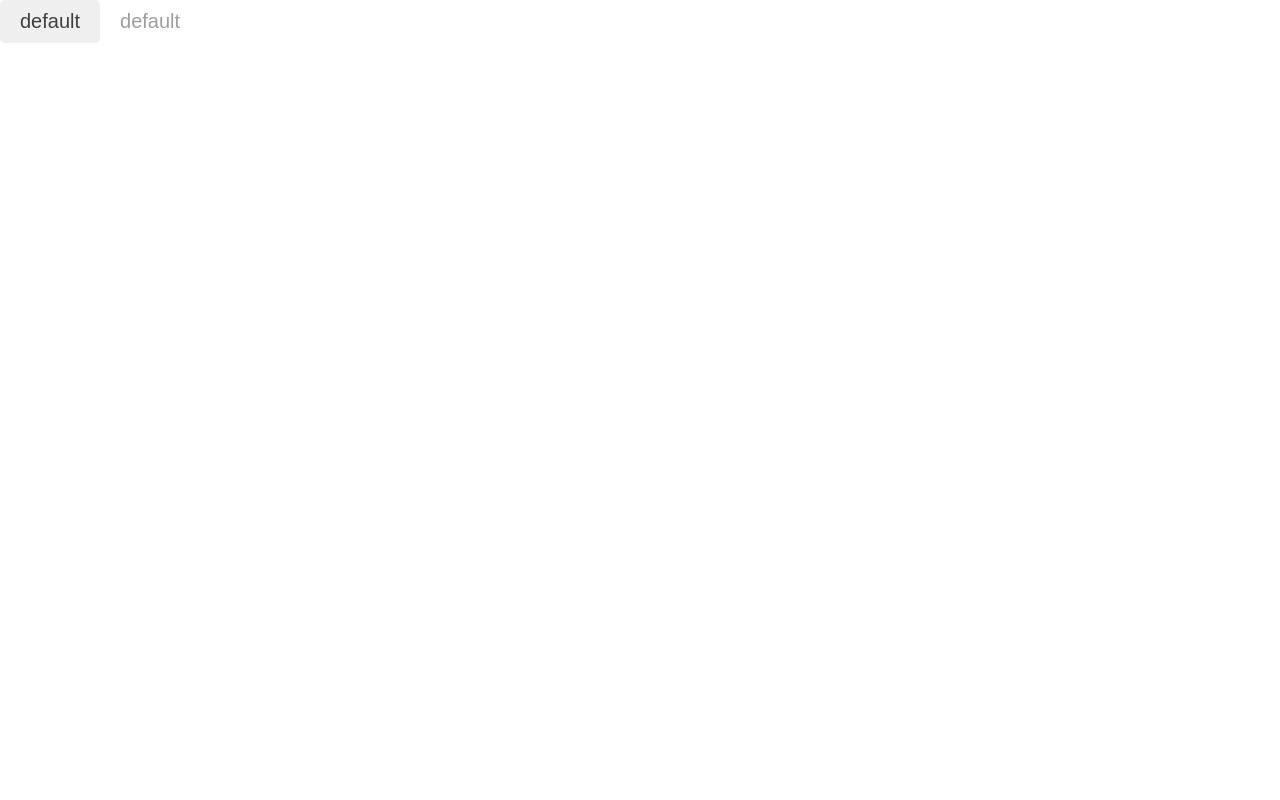
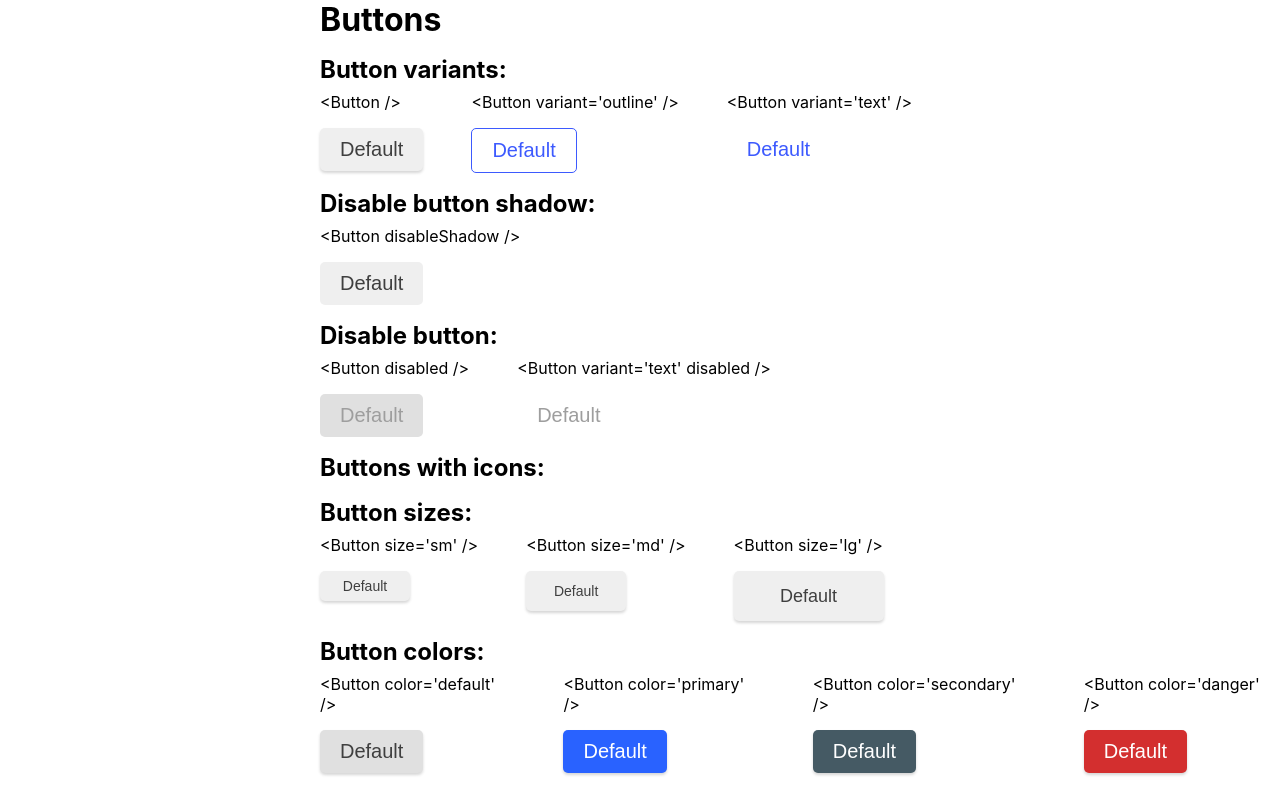
Before and after one commit to ahront/devchallenges.io, a React (Create React App) app in the folder front-end-challenges/button-component/: page / in a window 1280 px wide. Built offline with nearby package versions, Linux system fonts and the light colour scheme.

Commit message:
created different button types

```diff
--- a/front-end-challenges/button-component/src/App.css
+++ b/front-end-challenges/button-component/src/App.css
@@ -1,47 +1,29 @@
-.default {
-    color: #3F3F3F;
-    background-color: '#E0E0E0';
-    border: none;
-    font-size: 20px;
-    padding: 10px 20px;
-    border-radius: 5px;
-    box-shadow: 0px 2px 3px 0px #33333333;
+
+h1, h2, p {
+    margin: 0;
 }
 
-.default:hover, .default:focus {
-    background-color: #AEAEAE;
+body {
+    margin-left: 25%;
 }
 
-.outline {
-    color: #3D5AFE;
-    background-color: white;
-    border: 1px solid #3D5AFE;
-    box-shadow: none;
+.container {
+    display: flex;
+    flex-direction: column;
+    flex-wrap: wrap;
+    align-items: space-between;
 }
 
-.outline:hover, .outline:focus {
-    background-color: #2962FF1A;
+.container h2 {
+    margin-top: 1rem;
 }
 
-.text {
-    background-color: white;
-    color: #3D5AFE;
-    box-shadow: none;
+.button-type {
+    display: flex;
+    gap: 3rem;
 }
 
-.text:hover, .text:focus {
-    background-color: #2962FF1A;
+.button-type p {
+    margin-top: 0.5rem;
+    margin-bottom: 1rem;
 }
-
-.disableShadow {
-    box-shadow: none;
-}
-
-.disabled {
-    color: #9E9E9E;
-    background-color: #E0E0E0;
-}
-
-.disabled.text {
-    background-color: white;
-}
--- a/front-end-challenges/button-component/src/App.js
+++ b/front-end-challenges/button-component/src/App.js
@@ -1,3 +1,5 @@
+
+import './App.css'
 import Button from './Components/Button'
 
 const App = () => {
@@ -6,8 +8,86 @@ const App = () => {
   const disabled = true
   return (
     <div>
-      <Button variant="" text="default" disableShadow/>
-      <Button variant="text" text="default" disabled/>
+      <h1>Buttons</h1>
+      <div className='container'>
+
+        <h2>Button variants:</h2>
+          <div className='button-type'>
+            <div>
+              <p>{"<Button />"}</p>
+              <Button />
+            </div>
+            <div>
+              <p>{"<Button variant='outline' />"}</p>
+              <Button variant="outline" />
+            </div>
+            <div>
+              <p>{"<Button variant='text' />"}</p>
+              <Button variant="text" />
+            </div>
+          </div>
+
+          <h2>Disable button shadow:</h2>
+          <div className='button-type'>
+            <div>
+              <p>{"<Button disableShadow />"}</p>
+              <Button disableShadow />
+            </div>
+          </div>
+
+          <h2>Disable button:</h2>
+          <div className="button-type">
+            <div>
+                <p>{"<Button disabled />"}</p>
+                <Button disabled />
+            </div>
+            <div>
+                <p>{"<Button variant='text' disabled />"}</p>
+                <Button variant="text" disabled />
+            </div>
+           </div>
+
+          <h2>Buttons with icons:</h2>
+          <div className='button-type'>
+
+          </div>
+
+          <h2>Button sizes:</h2>
+          <div className='button-type'>
+            <div>
+              <p>{"<Button size='sm' />"}</p>
+              <Button size="sm" />
+            </div>
+            <div>
+              <p>{"<Button size='md' />"}</p>
+              <Button size="md" />
+            </div>
+            <div>
+              <p>{"<Button size='lg' />"}</p>
+              <Button size="lg" />
+            </div>
+          </div>
+
+        <h2>Button colors:</h2>
+        <div className='button-type'>
+          <div>
+            <p>{"<Button color='default' />"}</p>
+            <Button color="default" />
+          </div>
+          <div>
+            <p>{"<Button color='primary' />"}</p>
+            <Button color="primary" />
+          </div>
+          <div>
+            <p>{"<Button color='secondary' />"}</p>
+            <Button color="secondary" />
+          </div>
+          <div>
+            <p>{"<Button color='danger' />"}</p>
+            <Button color="danger" />
+          </div>
+        </div>
+      </div>
     </div>
   )
 
--- /dev/null
+++ b/front-end-challenges/button-component/src/Button.css
@@ -0,0 +1,116 @@
+.default {
+    color: #3F3F3F;
+    background-color: '#E0E0E0';
+    border: none;
+    font-size: 20px;
+    border-radius: 5px;
+    padding: 10px 20px;
+    box-shadow: 0px 2px 3px 0px #33333333;
+}
+
+.default:hover, .default:focus {
+    background-color: #AEAEAE;
+}
+
+/* button type */
+
+.outline {
+    color: #3D5AFE;
+    background-color: white;
+    border: 1px solid #3D5AFE;
+    box-shadow: none;
+}
+
+.outline:hover, .outline:focus {
+    background-color: #2962FF1A;
+}
+
+.text {
+    background-color: white;
+    color: #3D5AFE;
+    box-shadow: none;
+}
+
+.text:hover, .text:focus {
+    background-color: #2962FF1A;
+}
+
+.disableShadow {
+    box-shadow: none;
+}
+
+.disabled {
+    color: #9E9E9E;
+    background-color: #E0E0E0;
+    box-shadow: none;
+}
+
+.disabled.text {
+    background-color: white;
+}
+
+/* button size */
+
+.sm {
+    padding: 5px 10px;
+    width: 90px;
+    height: 30px;
+    font-size: 14px;
+}
+
+.md {
+    padding: 5px 20px;
+    width: 100px;
+    height: 40px;
+    font-size: 14px;
+}
+
+.lg {
+    padding: 5px 30px;
+    width: 150px;
+    height: 50px;
+    font-size: 18px;
+}
+
+/* button color */
+
+.default-color {
+    color: #3F3F3F;
+    background: #E0E0E0;
+}
+
+.default-color:hover, .default-color:focus {
+    color: #3F3F3F;
+    background: #AEAEAE;
+}
+
+.primary-color {
+    color: white;
+    background: #2962FF;
+
+}
+
+.primary-color:hover, .primary-color:focus {
+    color: white;
+    background: #0039CB;
+}
+
+.secondary-color {
+    color: white;
+    background: #455A64;
+}
+
+.secondary-color:hover, .secondary-color:focus {
+    color: white;
+    background: #1C313A;
+}
+
+.danger-color {
+    color: white;
+    background: #D32F2F;
+}
+
+.danger-color:hover, .danger-color:focus {
+    color: white;
+    background: #9A0007;
+}
--- a/front-end-challenges/button-component/src/Components/Button.js
+++ b/front-end-challenges/button-component/src/Components/Button.js
@@ -1,12 +1,16 @@
-import '../App.css'
+import '../Button.css'
 
 const Button = props => {
-    const {text, variant, disableShadow, disabled} = props
+    const {text="Default", variant=null, disableShadow=null, disabled=null, size=null, color=null} = props
     return (
         <button className=
-            {`default ${variant}
+            {`default
+            ${variant && variant}
             ${disableShadow && "disableShadow"}
-            ${disabled && 'disabled'}`}>
+            ${disabled && 'disabled'}
+            ${size === 'sm' ? 'sm' : size === 'md' ? 'md' : size === "lg" ? 'lg' : ""}
+            ${color && `${color}-color`}`
+            } >
             {text}
         </button>
     )
```
